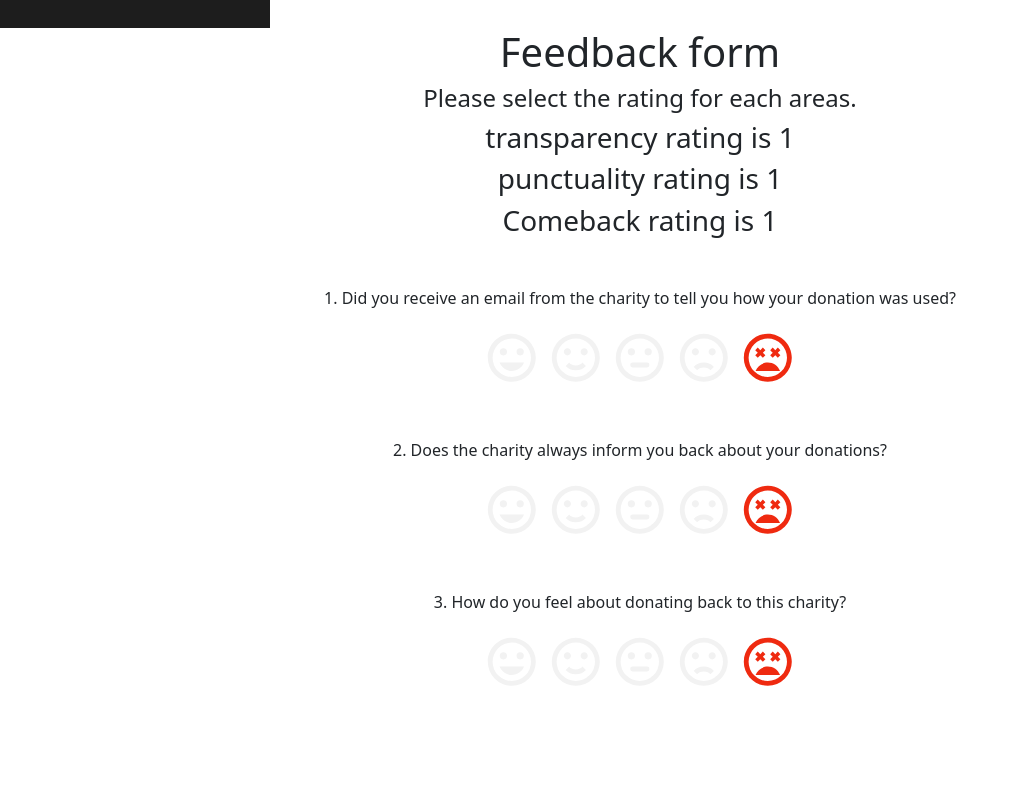
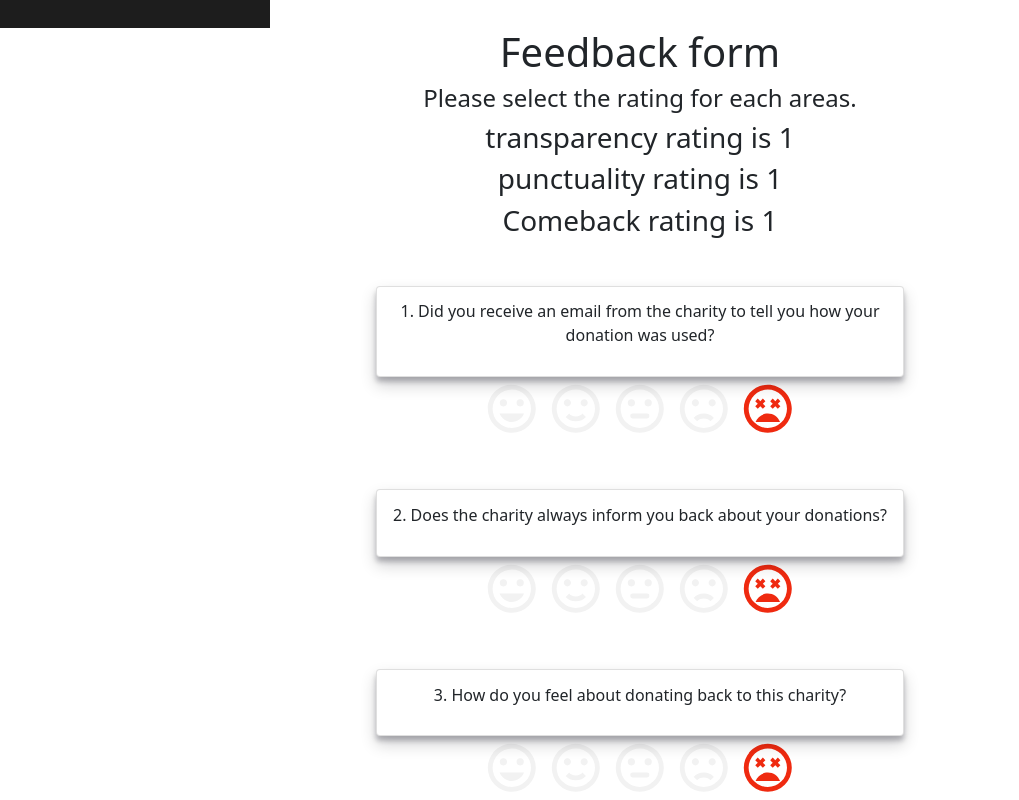
Before and after one commit to qlanphere/transparity-front, a React (Create React App) app: page /feedbackForm in a window 1280 px wide. Shown: the part 772-1572 px from the top of the page, without its empty margins (0-1019 px from the left). Before the commit the page ends 1465 px from the top, so only its background shows below. Built offline with nearby package versions, Linux system fonts and the light colour scheme.

Commit message:
feedback question displayed in cards

```diff
--- a/src/pages/Feedback/index.js
+++ b/src/pages/Feedback/index.js
@@ -82,8 +82,8 @@ const Feedback = () => {
       <h3> Comeback rating is {CRating}</h3>
 
       <form class="rating-form">
-        <div className="mt-5">
-          <p>
+        <div className="mt-5 card">
+          <p >
            1.  Did you receive an email from the charity to tell you how your
             donation was used?
           </p>
@@ -184,8 +184,8 @@ const Feedback = () => {
           </svg>
         </label>
 
-        <div className="mt-5">
-          <p>
+        <div className="mt-5 card">
+          <p >
            2. Does the charity always inform you back about your donations?
           </p>
         </div>
@@ -284,7 +284,7 @@ const Feedback = () => {
           </svg>
         </label>
 
-        <div className="mt-5">
+        <div className="mt-5 card">
           <p>
            3. How do you feel about donating back to this charity?
           </p>
```
